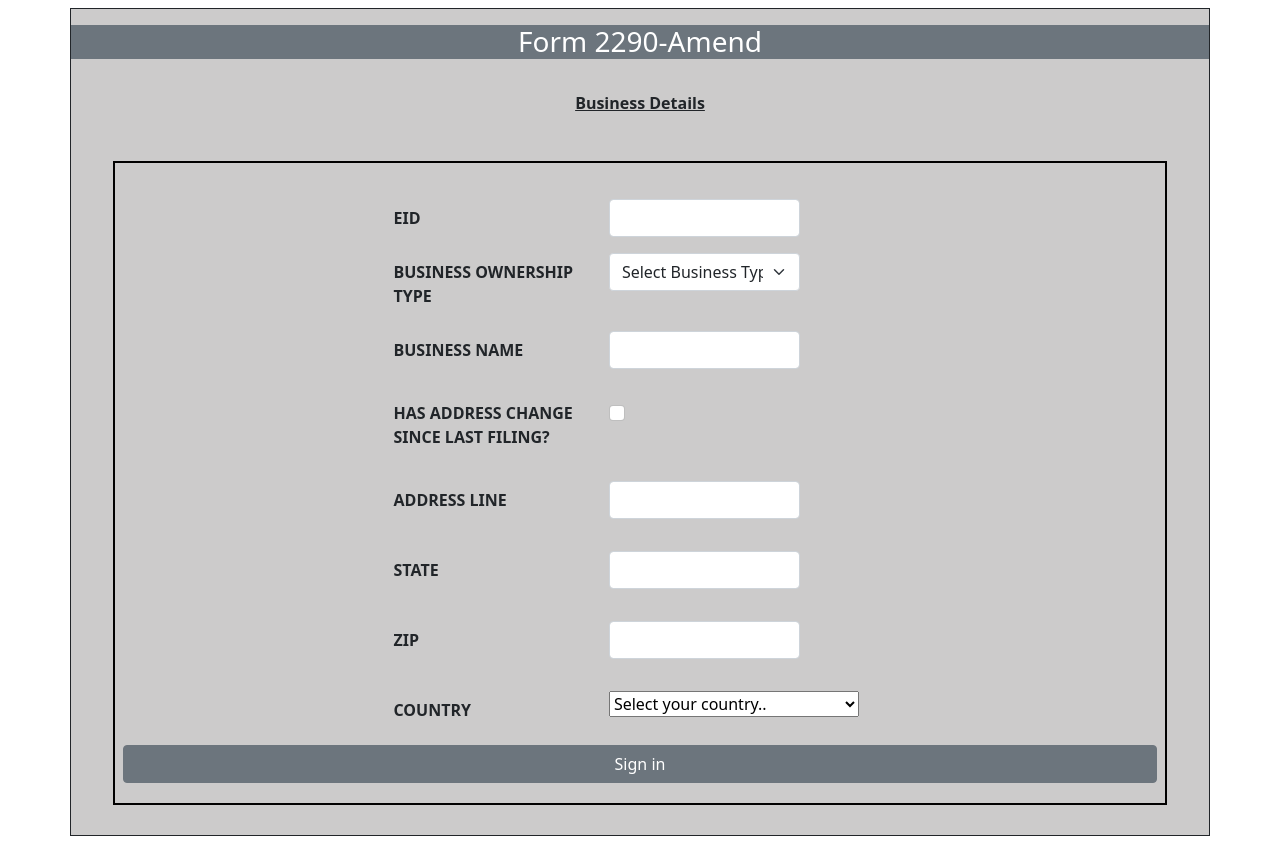
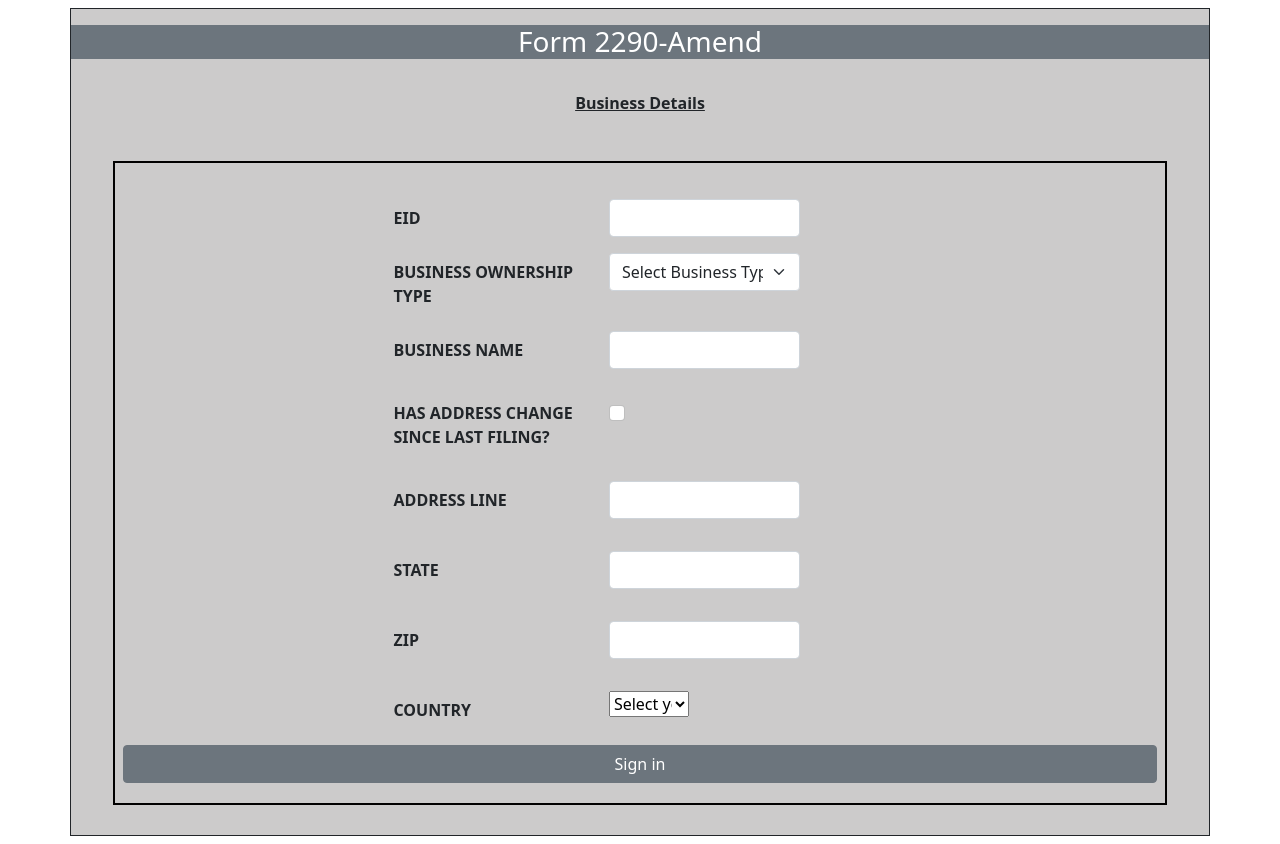
Before and after one commit to nichoanton/Exercise, a plain HTML site: page Bootstrap/Form-2/index.html in a window 1280 px wide. Drawn offline with nearby package versions, Linux system fonts and the light colour scheme.

Commit message:
Update styles.css

```diff
--- a/Bootstrap/Form-2/styles.css
+++ b/Bootstrap/Form-2/styles.css
@@ -11,3 +11,7 @@
     margin: 30px;
     padding: 20px;
 }
+
+#country {
+    width : inherit;
+}
```
